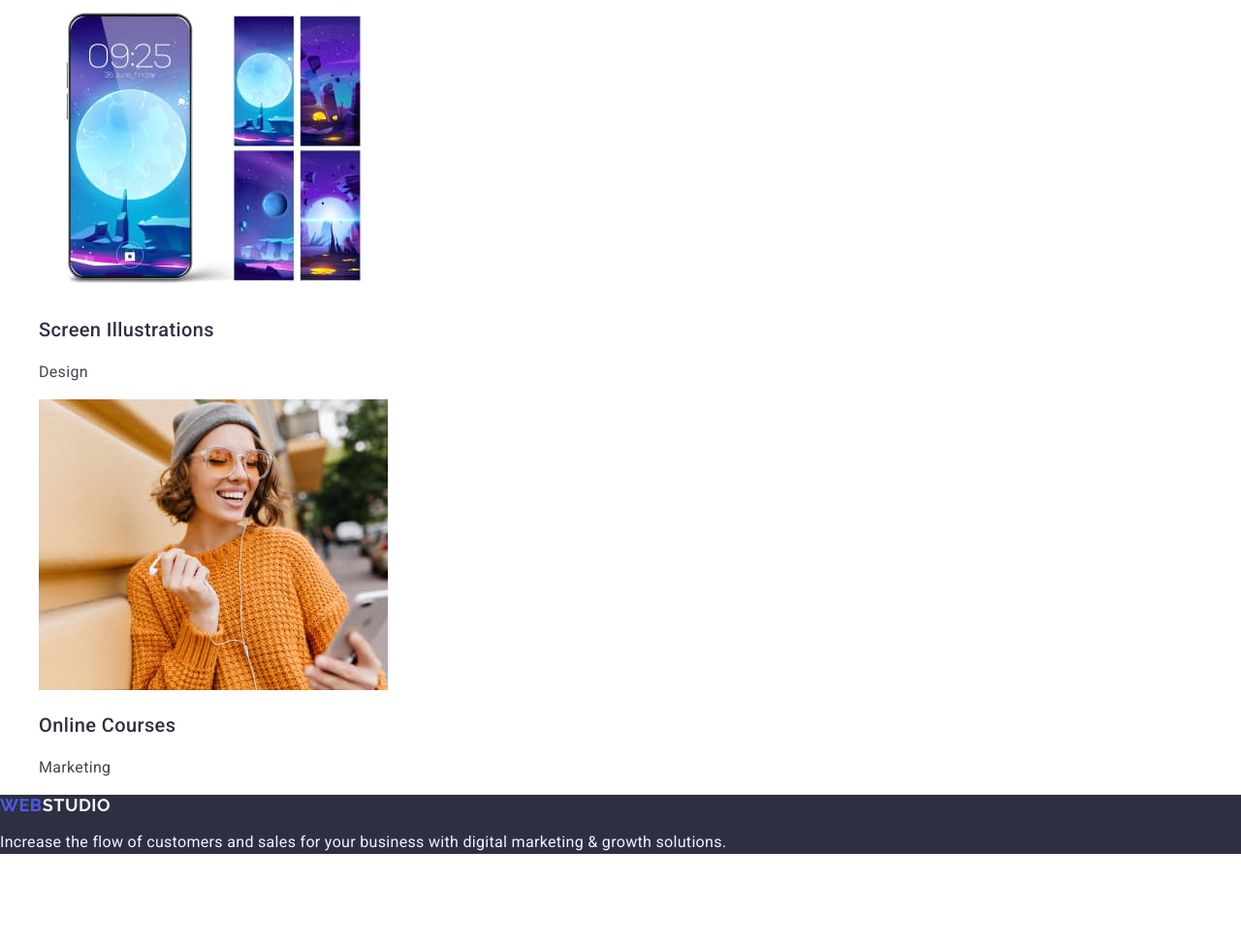
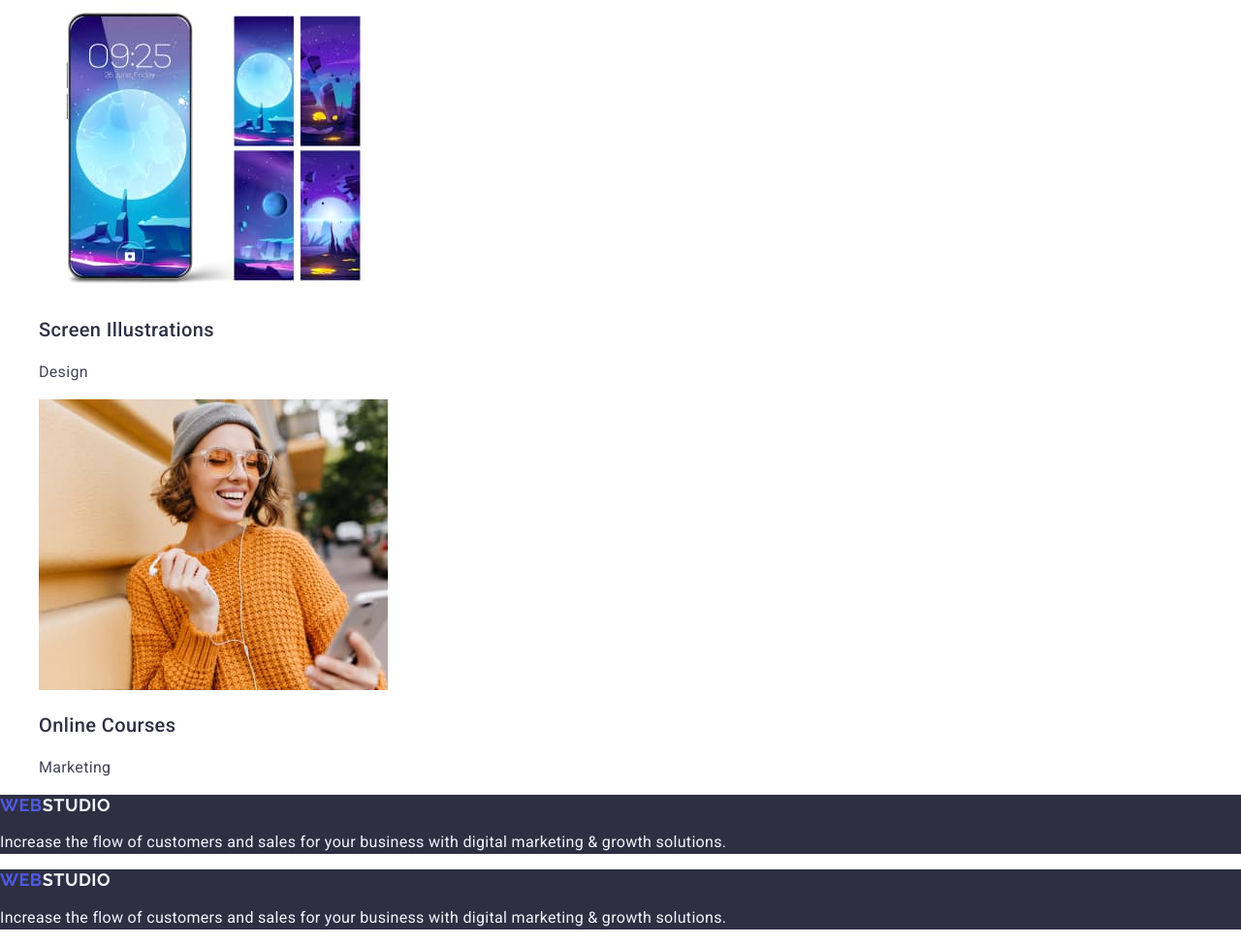
Before and after one commit to alina785/goit-markup-hw-02, a plain HTML site: page index.html in a window 1280 px wide. Shown: the part 3981-4956 px from the top of the page at 97% size. Before the commit the page ends 4878 px from the top, so only its background shows below. Drawn offline with nearby package versions, Linux system fonts and the light colour scheme.

Commit message:
index.html

```diff
--- a/index.html
+++ b/index.html
@@ -196,5 +196,15 @@
         marketing & growth solutions.
       </p>
     </footer>
+
+    <footer class="footer">
+      <a class="footer-logo" href="./index.html"
+        >Web<span class="accent">Studio</span></a
+      >
+      <p class="footer-text">
+        Increase the flow of customers and sales for your business with digital
+        marketing & growth solutions.
+      </p>
+    </footer>
   </body>
 </html>
```
